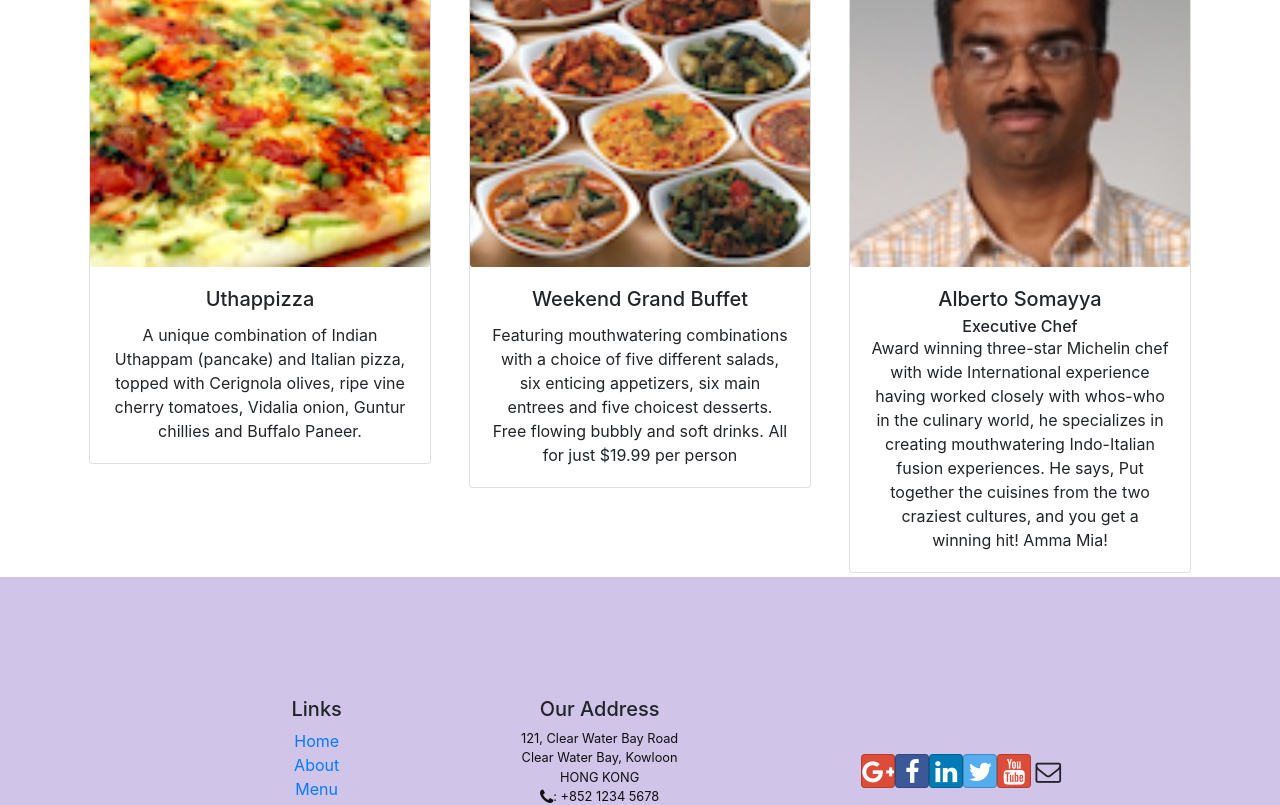
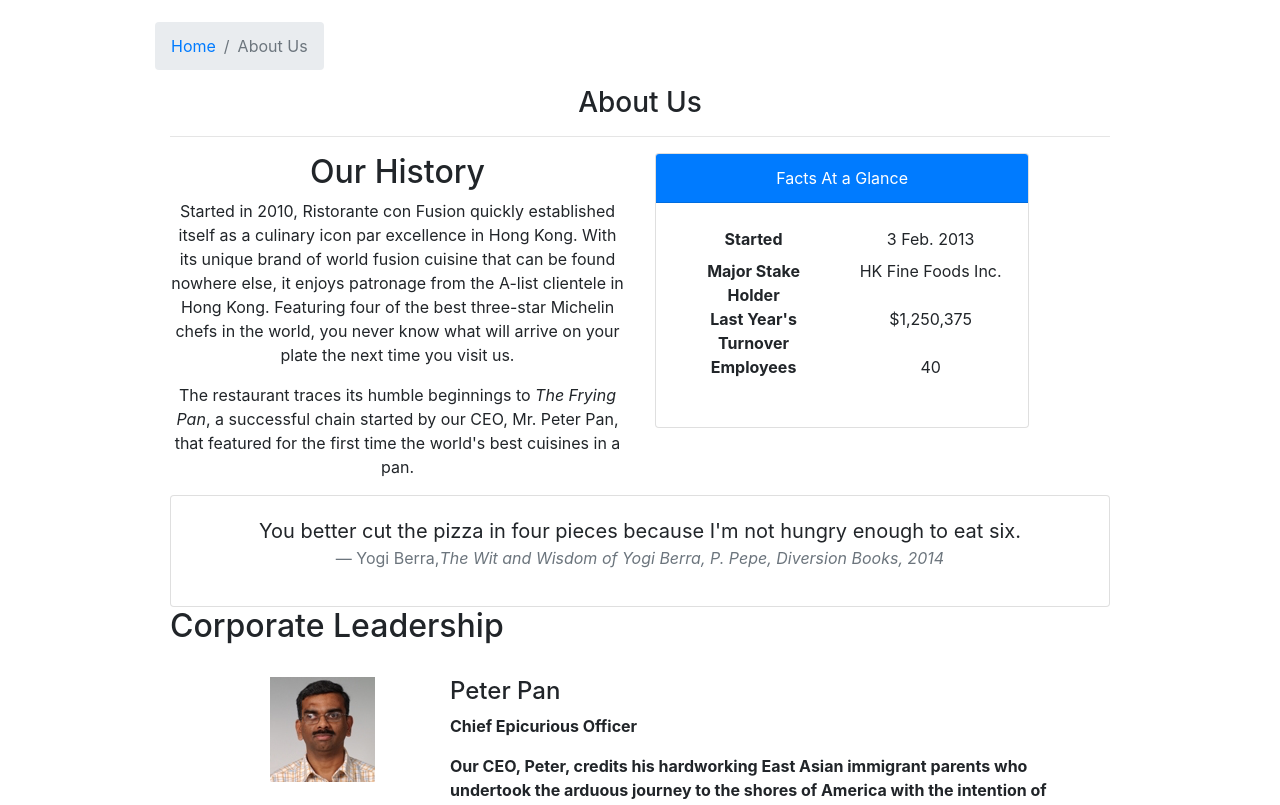
Before and after one commit to Someshz/confus, a React (Create React App) app: page /aboutus in a window 1280 px wide. Before the commit this address led to /home. Shown: the part 380-1185 px from the top of the page. Built offline with nearby package versions, Linux system fonts and the light colour scheme.

Commit message:
control form 1

```diff
--- a/package.json
+++ b/package.json
@@ -9,6 +9,7 @@
     "bootstrap": "^4.4.1",
     "bootstrap-social": "^5.1.1",
     "font-awesome": "^4.7.0",
+    "gh-pages": "^2.2.0",
     "react": "^16.13.1",
     "react-dom": "^16.13.1",
     "react-popper": "^0.9.5",
--- /dev/null
+++ b/src/components/AboutComponent.js
@@ -0,0 +1,96 @@
+import React from 'react';
+import { Breadcrumb, BreadcrumbItem, Card, CardBody, CardHeader, Media } from 'reactstrap';
+import { Link } from 'react-router-dom';
+function RenderLeader({leader1})
+{
+    return(
+        <Media key={leader1.id} className="font-weight-bold">
+            <div className="col-3">
+               <img src={leader1.image} alt={leader1.name}/>
+            </div>
+            <div className="col-9 text-left">
+                <h4>{leader1.name}</h4>
+                <p>{leader1.designation}</p>
+                <p>{leader1.description}</p>
+                <br/>
+            </div>
+        </Media>
+    );
+
+}
+
+function About(props) {
+
+    console.log(props.leaders)
+    const leaders = props.leaders.map((leader) => {
+        return (
+           <RenderLeader leader1={leader} />
+        );
+    });
+
+    return(
+        <div  className="container">
+            <div className="row">
+                <Breadcrumb>
+                    <BreadcrumbItem><Link to="/home">Home</Link></BreadcrumbItem>
+                    <BreadcrumbItem active>About Us</BreadcrumbItem>
+                </Breadcrumb>
+                <div className="col-12">
+                    <h3>About Us</h3>
+                    <hr />
+                </div>
+            </div>
+            <div className="row row-content">
+                <div className="col-12 col-md-6">
+                    <h2>Our History</h2>
+                    <p>Started in 2010, Ristorante con Fusion quickly established itself as a culinary icon par excellence in Hong Kong. With its unique brand of world fusion cuisine that can be found nowhere else, it enjoys patronage from the A-list clientele in Hong Kong.  Featuring four of the best three-star Michelin chefs in the world, you never know what will arrive on your plate the next time you visit us.</p>
+                    <p>The restaurant traces its humble beginnings to <em>The Frying Pan</em>, a successful chain started by our CEO, Mr. Peter Pan, that featured for the first time the world's best cuisines in a pan.</p>
+                </div>
+                <div className="col-12 col-md-5">
+                    <Card>
+                        <CardHeader className="bg-primary text-white">Facts At a Glance</CardHeader>
+                        <CardBody>
+                            <dl className="row p-1">
+                                <dt className="col-6">Started</dt>
+                                <dd className="col-6">3 Feb. 2013</dd>
+                                <dt className="col-6">Major Stake Holder</dt>
+                                <dd className="col-6">HK Fine Foods Inc.</dd>
+                                <dt className="col-6">Last Year's Turnover</dt>
+                                <dd className="col-6">$1,250,375</dd>
+                                <dt className="col-6">Employees</dt>
+                                <dd className="col-6">40</dd>
+                            </dl>
+                        </CardBody>
+                    </Card>
+                </div>
+                <div className="col-12">
+                    <Card>
+                        <CardBody className="bg-faded">
+                            <blockquote className="blockquote">
+                                <p className="mb-0">You better cut the pizza in four pieces because
+                                    I'm not hungry enough to eat six.</p>
+                                <footer className="blockquote-footer">Yogi Berra,
+                                <cite title="Source Title">The Wit and Wisdom of Yogi Berra,
+                                    P. Pepe, Diversion Books, 2014</cite>
+                                </footer>
+                            </blockquote>
+                        </CardBody>
+                    </Card>
+                </div>
+            </div>
+            <div className="row row-content">
+                <div className="col-12">
+                    <h2 className="text-left">Corporate Leadership</h2>
+                    <br/>
+                </div>
+                <div className="col-12">
+                    <Media list>
+                        {leaders}
+                    </Media>
+                </div>
+            </div>
+        </div>
+    );
+}
+
+export default About;
--- a/src/components/ContactComponent.js
+++ b/src/components/ContactComponent.js
@@ -1,6 +1,47 @@
-import React from 'react';
+import React,{Component} from 'react';
+import {Button,Form,FormGroup,Input,Label,Col} from 'reactstrap'
+import {Link} from 'react-router-dom';
 
-function Contact(props) {
+class Contact extends Component
+{
+    constructor(props)
+    {
+       super(props);
+       this.state=
+       {
+           firstname:'',
+           lastname:'',
+           telnum:'',
+           email:'',
+           agree:false,
+           contactType:'',
+           message:'',
+
+       }
+       this.handleSubmit=this.handleSubmit.bind(this);
+       this.handleInputChange=this.handleInputChange.bind(this);
+
+    }
+
+    handleInputChange =(event)=>
+    {
+        const target=event.target;
+        const value=target.type === 'checkbox' ? target.checked:target.value;
+        const name=target.name;
+        this.setState(
+            {
+                [name]:value,
+
+            }
+        )
+    }
+    handleSubmit(event)
+    {
+        console.log("current state is"+JSON.stringify(this.state));
+        alert("current state is"+JSON.stringify(this.state));
+        event.preventDefault();
+    }
+    render(){
     return(
         <div className="container">
             <div className="row row-content">
@@ -29,8 +70,79 @@
                     </div>
                 </div>
             </div>
+            <br/>
+            <br/>
+            <br/>
+            <br/>
+            <hr/>
+            <div class="row row-content text-left">
+                <div className="col-12">
+                    <h3>Send us Feedback</h3>
+                </div>
+                <div className="col-12">
+                    <Form onSubmit={this.handleSubmit}>
+                        <FormGroup row >
+                            <Label md={2} htmlfor="firstname">FirstName</Label>
+                            <Col md={10}>
+                            <Input type="text"  onChange={this.handleInputChange} id="firstname" name="firstname" placeholder="FirstName" value={this.state.firstname} />
+                            </Col>
+                        </FormGroup>
+                        <FormGroup row>
+                            <Label md={2} htmlfor="lastname">LastName</Label>
+                            <Col md={10}>
+                            <Input type="text" onChange={this.handleInputChange} id="lastname" name="lastname" placeholder="LastName" value={this.state.lastname}/>
+                            </Col>
+                        </FormGroup>
+                        <FormGroup row>
+                            <Label md={2} htmlfor="telnum">Contact Tel</Label>
+                            <Col md={10}>
+                            <Input type="tel"  onChange={this.handleInputChange} id="telnum" name="telnum" placeholder="Tel.num" value={this.state.telnum}/>
+                            </Col>
+                        </FormGroup>
+                        <FormGroup row>
+                            <Label md={2} htmlfor="email">Email</Label>
+                            <Col md={10}>
+                            <Input type="email" onChange={this.handleInputChange} id="email" name="email" placeholder="Email" value={this.state.email}/>
+                            </Col>
+                        </FormGroup>
+                        <FormGroup row>
+                            <Col md={{offset:2 ,size:6}}>
+                                <FormGroup check>
+                                <Label check>
+                                    <Input type="checkbox" onChange={this.handleInputChange}  name="agree" checked={this.state.agree}/>
+                                    <strong>May  We contact you</strong>
+                                </Label>
+                                </FormGroup>
+                            </Col>
+                            <Col md={{offset:1,size:3}}>
+                                <Input type="select" onChange={this.handleInputChange}  name="contactType" value={this.state.contactType} >
+                                    <option>Tel.</option>
+                                    <option>Email</option>
+                                </Input>
+                            </Col>
+
+                        </FormGroup>
+                        <FormGroup row>
+                            <Label md={2} htmlfor="message">Your Feedback</Label>
+                            <Col md={10}>
+                            <Input type="textarea" onChange={this.handleInputChange} id="message" name="message" rows="12" value={this.state.message}/>
+                            </Col>
+                        </FormGroup>
+                        <FormGroup row>
+                            <Col md={{size:10,offset:2}}>
+                                <Button tpe="submit" color="primary">Submit Feedback </Button>
+                            </Col>
+                        </FormGroup>
+                    </Form>
+
+                </div>
+
+            </div>
+
         </div>
+
     );
+}
 }
 
 export default Contact;
--- a/src/components/MainComponent.js
+++ b/src/components/MainComponent.js
@@ -12,6 +12,7 @@
 import { LEADERS } from '../shared/leaders';
 import { COMMENTS } from '../shared/comments';
 import { PROMOTIONS } from '../shared/promotions';
+import About from './AboutComponent'
 
 
 class Main extends Component
@@ -45,9 +46,10 @@
 
   return (
     <div >
-        <Header />
+        <Header/>
         <Switch>
         <Route path="/home" component={HomePage} />
+        <Route path="/aboutus" component={()=><About leaders={this.state.leaders}/> }/>
         <Route exact path="/menu" component={()=><Menu  dishes={this.state.dishes}/> }/>
         <Route path="/menu/:dishid"  component={DishWithId} />
         <Route path="/contactus" component={Contact} />
--- a/src/components/MenuComponent.js
+++ b/src/components/MenuComponent.js
@@ -1,4 +1,4 @@
-import React, { Component } from 'react';
+import React from 'react';
 import {Link} from 'react-router-dom';
 
 import {Card ,CardImg,CardImgOverlay,CardTitle,Breadcrumb,BreadcrumbItem} from 'reactstrap';
```
Also changed, not shown: 1 other file (tests, documents, lock files or other folders).
